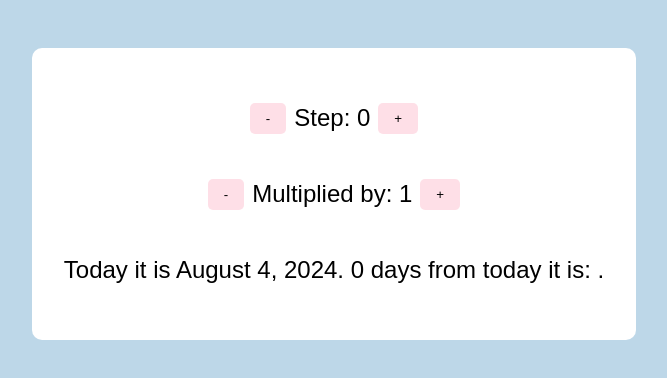
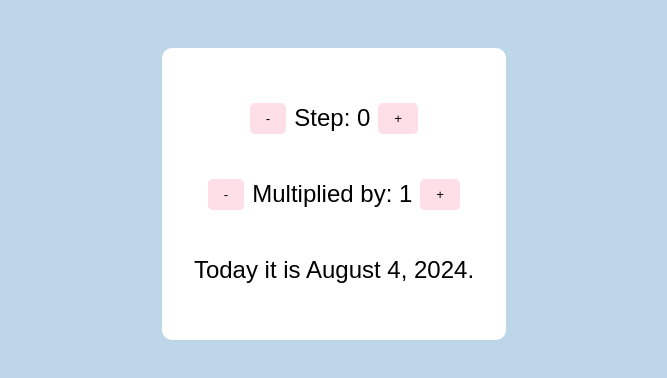
Before and after one commit to thelvp/react-date-counter, a React (Create React App) app: page / in a window 1280 px wide. Shown: the top 378 px of the page, without its empty margins (306-973 px from the left). Built offline with nearby package versions, Linux system fonts and the light colour scheme.

Commit message:
date calculation + conditional text

```diff
--- a/src/App.js
+++ b/src/App.js
@@ -1,10 +1,21 @@
-import { useState } from 'react';
+import {useState} from 'react';
 import './styles.css';
+import {useNumbers} from './hooks/useNumbers';
 
 export default function App() {
   const [step, setStep] = useState(0);
   const [count, setCount] = useState(1);
-  const dateConfig = { year: 'numeric', month: 'long', day: 'numeric' };
+  const multiplication = step * count; // 'daysToAdd' ->Variable amount of days to add
+  const multiplicationWord = useNumbers(multiplication);
+  const today = new Date(); // today as date object
+  const dateConfig = {year: 'numeric', month: 'long', day: 'numeric'};
+
+  // Function to add a specified number of days to a date
+  const addDays = (date, days) => {
+    const newdate = new Date(date);
+    newdate.setDate(newdate.getDate() + days);
+    return newdate;
+  };
 
   const handleMinusSteps = () => {
     setStep((c) => c - 1);
@@ -38,8 +49,15 @@ export default function App() {
       </div>
       <div>
         <p>
-          Today it is {new Date().toLocaleDateString('en-US', dateConfig)}.{' '}
-          {step * count} days from today it is: {}.
+          Today it is {today.toLocaleDateString('en-US', dateConfig)}.{' '}
+          {step
+            ? `${multiplicationWord} ${
+                multiplicationWord === 'One' ? 'day' : 'days'
+              } from today it is: ${addDays(
+                today,
+                multiplication
+              ).toLocaleDateString('en-US', dateConfig)}.`
+            : null}
         </p>
       </div>
     </div>
--- /dev/null
+++ b/src/hooks/useNumbers.js
@@ -0,0 +1,77 @@
+export const useNumbers = (n) => {
+  if (n < 0) return false;
+
+  // Arrays to hold words for single-digit, double-digit, and below-hundred numbers
+  const single_digit = [
+    '',
+    'One',
+    'Two',
+    'Three',
+    'Four',
+    'Five',
+    'Six',
+    'Seven',
+    'Eight',
+    'Nine',
+  ];
+  const double_digit = [
+    'Ten',
+    'Eleven',
+    'Twelve',
+    'Thirteen',
+    'Fourteen',
+    'Fifteen',
+    'Sixteen',
+    'Seventeen',
+    'Eighteen',
+    'Nineteen',
+  ];
+  const below_hundred = [
+    'Twenty',
+    'Thirty',
+    'Forty',
+    'Fifty',
+    'Sixty',
+    'Seventy',
+    'Eighty',
+    'Ninety',
+  ];
+
+  if (n === 0) return 'Zero';
+
+  // Recursive function to translate the number into words
+  function translate(n) {
+    let word = '';
+    if (n < 10) {
+      word = single_digit[n] + ' ';
+    } else if (n < 20) {
+      word = double_digit[n - 10] + ' ';
+    } else if (n < 100) {
+      let rem = translate(n % 10);
+      word = below_hundred[(n - (n % 10)) / 10 - 2] + ' ' + rem;
+    } else if (n < 1000) {
+      word =
+        single_digit[Math.trunc(n / 100)] + ' Hundred ' + translate(n % 100);
+    } else if (n < 1000000) {
+      word =
+        translate(parseInt(n / 1000)).trim() +
+        ' Thousand ' +
+        translate(n % 1000);
+    } else if (n < 1000000000) {
+      word =
+        translate(parseInt(n / 1000000)).trim() +
+        ' Million ' +
+        translate(n % 1000000);
+    } else {
+      word =
+        translate(parseInt(n / 1000000000)).trim() +
+        ' Billion ' +
+        translate(n % 1000000000);
+    }
+    return word;
+  }
+
+  // Get the result by translating the given number
+  let result = translate(n);
+  return result.trim();
+};
```
